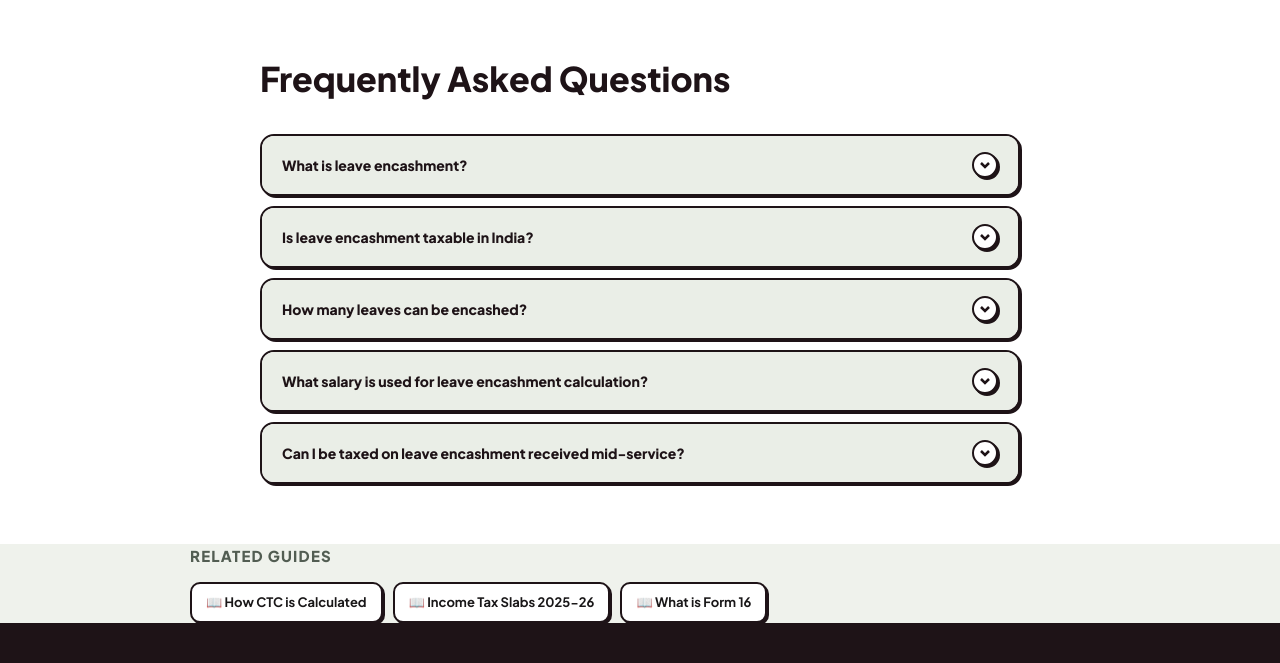
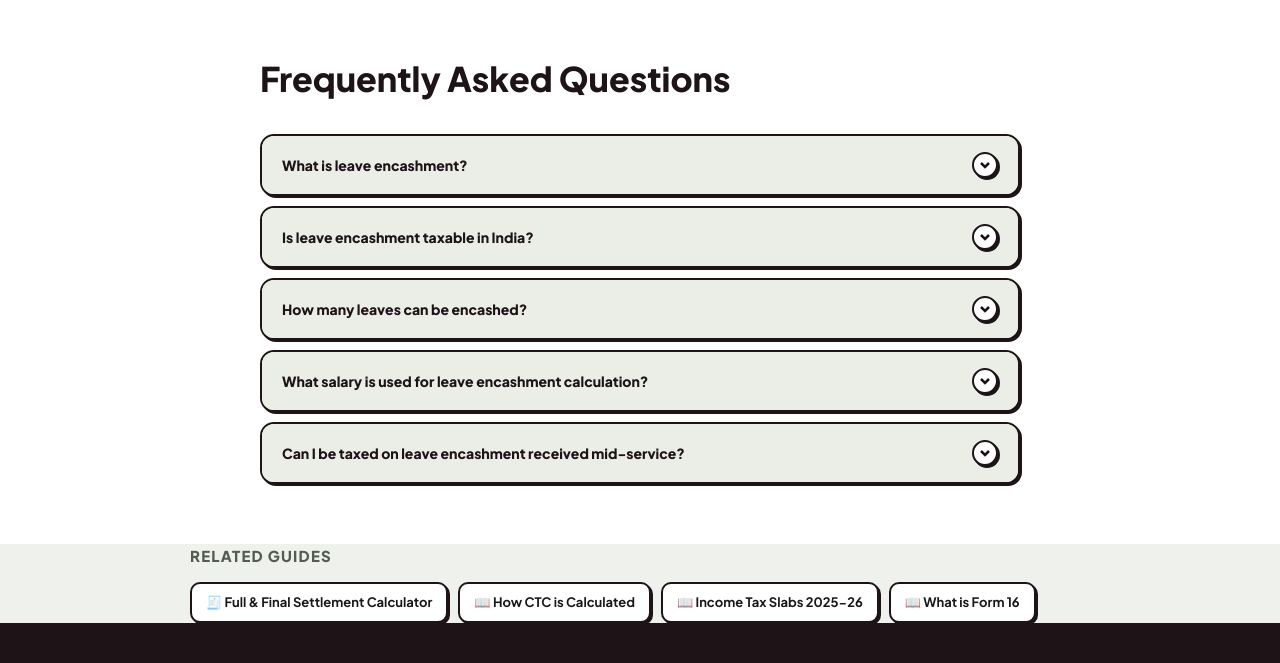
Before and after one commit to rahul300rkv/mailfix, a plain HTML site: page leave-encashment.html in a window 1280 px wide. Shown: the part 2257-2920 px from the top of the page. Drawn offline with Linux system fonts and the light colour scheme.

Commit message:
Link Full and Final Settlement from exit guidance

```diff
--- a/leave-encashment.html
+++ b/leave-encashment.html
@@ -607,7 +607,7 @@ details[open] .faq-arrow{transform:rotate(180deg);background:var(--green-xs)}
 
 <div class="related-guides"><div class="related-guides-inner">
   <h3>Related Guides</h3>
-  <div class="related-guides-grid"><a href="/how-ctc-is-calculated" class="related-guide-link">📖 How CTC is Calculated</a><a href="/income-tax-slabs" class="related-guide-link">📖 Income Tax Slabs 2025-26</a><a href="/what-is-form-16" class="related-guide-link">📖 What is Form 16</a></div>
+  <div class="related-guides-grid"><a href="/full-and-final-settlement" class="related-guide-link">🧾 Full &amp; Final Settlement Calculator</a><a href="/how-ctc-is-calculated" class="related-guide-link">📖 How CTC is Calculated</a><a href="/income-tax-slabs" class="related-guide-link">📖 Income Tax Slabs 2025-26</a><a href="/what-is-form-16" class="related-guide-link">📖 What is Form 16</a></div>
 </div></div>
 </main>
 <footer><div class="footer-inner"><div class="footer-top"><div class="footer-logo">MailFix</div><div class="footer-links"><a href="/">Email Tool</a><a href="/ctc-calculator">Salary Calc</a><a href="/income-tax-slabs">Tax Slabs</a><a href="/how-ctc-is-calculated">CTC Guide</a><a href="/new-vs-old-tax-regime">Tax Regime</a><a href="/salary-glossary">Glossary</a><a href="/city-compare">City Compare</a><a href="/whatsapp-dhanda">WA Dhanda</a><a href="/sarkari-letter">Sarkari Letter</a><a href="/sitemap">Sitemap</a> <a href="/privacy">Privacy Policy</a></div></div><div class="footer-copy">© 2026 MailFix. Free Tools for Indian Professionals.</div></div></footer>
```
